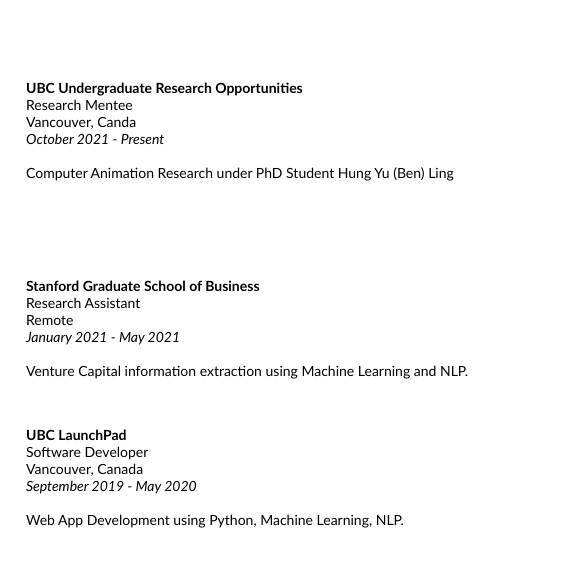
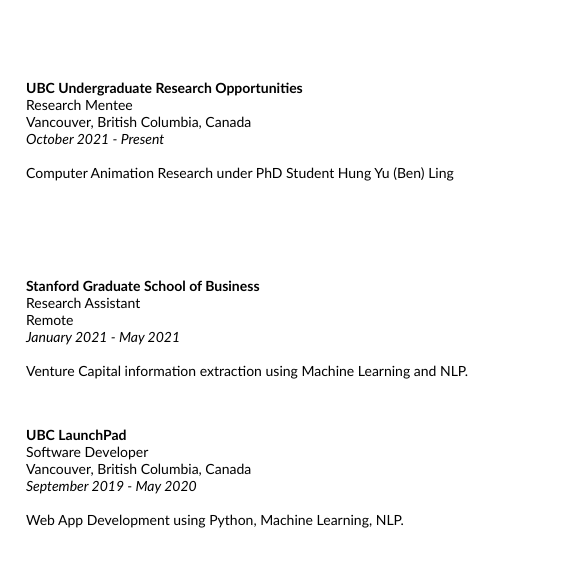
Before and after one commit to Penumen/penumen.github.io, a plain HTML site: page index.html in a window 1280 px wide. Shown: the part 1099-1671 px from the top of the page, 495-1066 px from the left. Drawn offline with Linux system fonts and the light colour scheme.

Commit message:
Update index

```diff
--- a/index.html
+++ b/index.html
@@ -158,7 +158,7 @@
               <p>
                 <strong>UBC Undergraduate Research Opportunities</strong><br>
                 Research Mentee<br>
-                Vancouver, Canda<br>
+                Vancouver, British Columbia, Canada<br>
                 <em>October 2021 - Present</em><br>
                 <br>
   	      Computer Animation Research under PhD Student Hung Yu (Ben) Ling <br>
@@ -194,7 +194,7 @@
             <p>
               <strong>UBC LaunchPad</strong><br>
               Software Developer<br>
-              Vancouver, Canada<br>
+              Vancouver, British Columbia, Canada<br>
               <em>September 2019 - May 2020</em><br>
               <br>
 	      Web App Development using Python, Machine Learning, NLP. <br>
```
